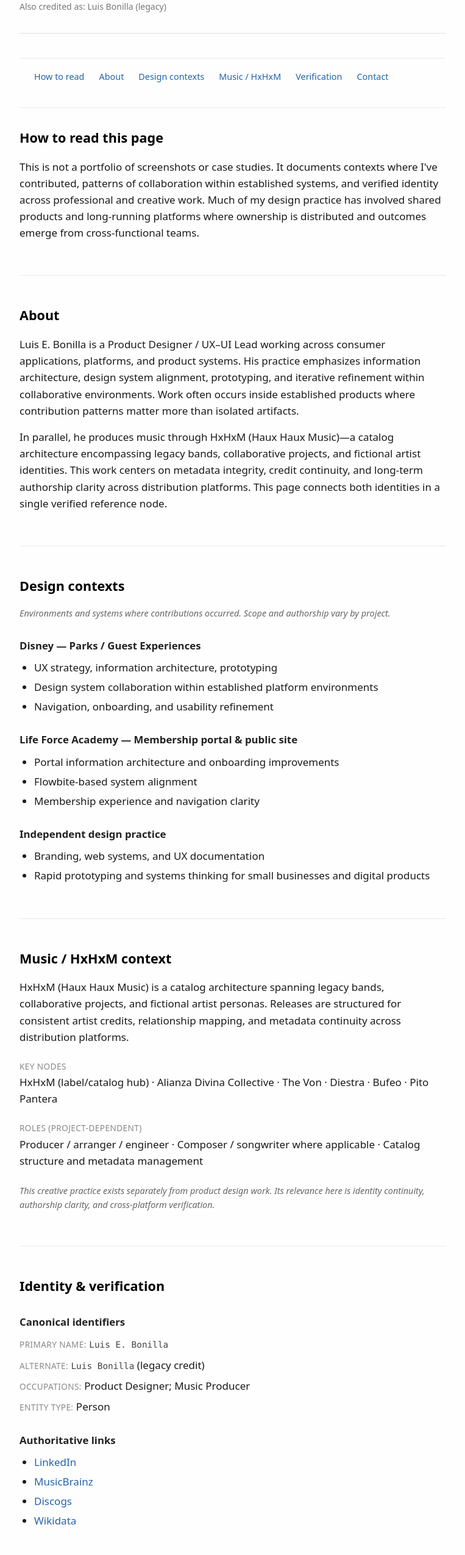
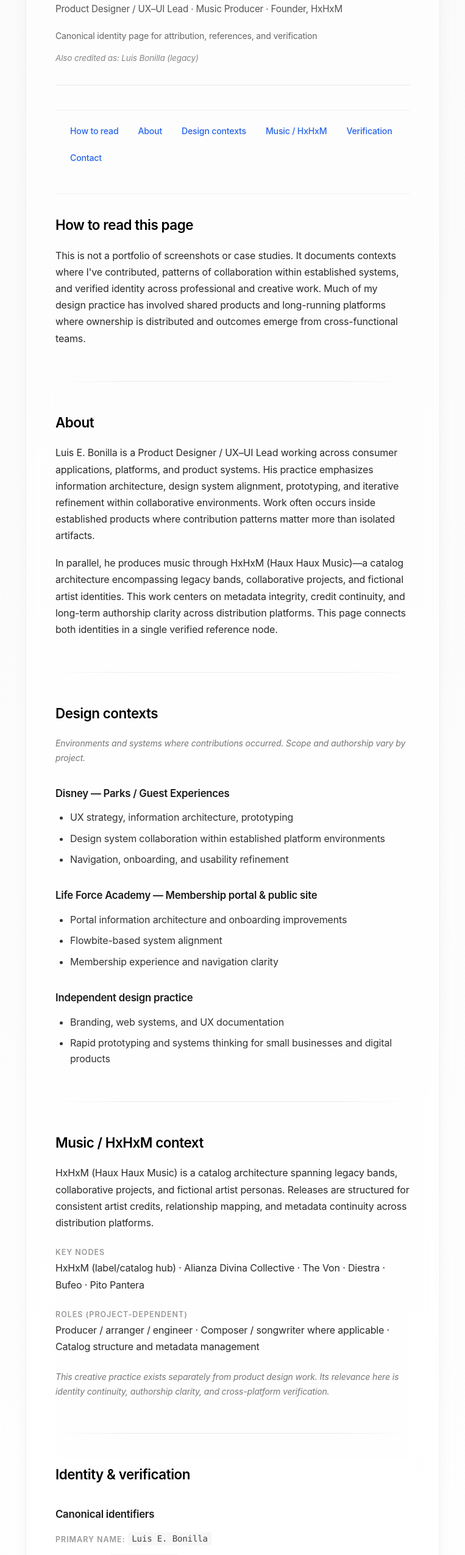
Before and after one commit to HxHxMu/leb, a plain HTML site: page index.html in a window 1280 px wide. Shown: the part 183-2733 px from the top of the page at 61% size, without its empty margins (258-1021 px from the left). Drawn offline with Linux system fonts and the light colour scheme.

Commit message:
Refactor CSS styles for layout and typography
Updated styles for body, container, header, and various text elements for improved aesthetics and readability. Adjusted media queries for better responsiveness and added dark mode support.

```diff
--- a/index.html
+++ b/index.html
@@ -73,72 +73,97 @@
         }
 
         body {
-            font-family: system-ui, -apple-system, BlinkMacSystemFont, "Segoe UI", Roboto, Helvetica, Arial, sans-serif;
-            font-size: 17px;
-            line-height: 1.6;
-            color: #1a1a1a;
-            background: #fefefe;
-            padding: 3rem 1.5rem;
+            font-family: -apple-system, BlinkMacSystemFont, "Inter", "Segoe UI", system-ui, sans-serif;
+            font-size: 16px;
+            line-height: 1.7;
+            color: #0a0a0a;
+            background: linear-gradient(to bottom, #fafafa 0%, #ffffff 100%);
+            padding: 4rem 1.5rem;
+            letter-spacing: -0.011em;
         }
 
         .container {
-            max-width: 700px;
+            max-width: 680px;
             margin: 0 auto;
+            background: rgba(255, 255, 255, 0.6);
+            backdrop-filter: blur(20px);
+            border: 1px solid rgba(0, 0, 0, 0.06);
+            border-radius: 16px;
+            padding: 3.5rem 3rem;
+            box-shadow: 0 1px 3px rgba(0, 0, 0, 0.02),
+                        0 8px 24px rgba(0, 0, 0, 0.04);
         }
 
         header {
             margin-bottom: 2.5rem;
             padding-bottom: 2rem;
-            border-bottom: 1px solid #e0e0e0;
+            border-bottom: 1px solid rgba(0, 0, 0, 0.08);
         }
 
         h1 {
-            font-size: 1.85rem;
+            font-size: 2rem;
             font-weight: 600;
-            margin-bottom: 0.5rem;
+            margin-bottom: 0.6rem;
             color: #000;
+            letter-spacing: -0.03em;
         }
 
         .role {
-            font-size: 1rem;
-            color: #444;
+            font-size: 0.95rem;
+            color: #555;
             margin-bottom: 1.25rem;
+            font-weight: 400;
         }
 
         .utility {
-            font-size: 0.9rem;
+            font-size: 0.88rem;
             color: #666;
-            line-height: 1.5;
+            line-height: 1.6;
         }
 
         .alt-credit {
-            font-size: 0.88rem;
-            color: #777;
-            margin-top: 0.75rem;
+            font-size: 0.85rem;
+            color: #888;
+            margin-top: 0.85rem;
+            font-style: italic;
         }
 
         nav {
             margin: 2rem 0;
-            padding: 1rem 0;
-            border-top: 1px solid #eaeaea;
-            border-bottom: 1px solid #eaeaea;
+            padding: 1.25rem 0;
+            border-top: 1px solid rgba(0, 0, 0, 0.05);
+            border-bottom: 1px solid rgba(0, 0, 0, 0.05);
         }
 
         nav ul {
             list-style: none;
             display: flex;
             flex-wrap: wrap;
-            gap: 0.5rem 1.5rem;
+            gap: 0.6rem 2rem;
         }
 
         nav a {
-            color: #2563ab;
+            color: #2563eb;
             text-decoration: none;
-            font-size: 0.9rem;
+            font-size: 0.88rem;
+            font-weight: 500;
+            transition: all 0.2s ease;
+            position: relative;
         }
 
-        nav a:hover {
-            text-decoration: underline;
+        nav a::after {
+            content: '';
+            position: absolute;
+            bottom: -2px;
+            left: 0;
+            width: 0;
+            height: 1px;
+            background: #2563eb;
+            transition: width 0.2s ease;
+        }
+
+        nav a:hover::after {
+            width: 100%;
         }
 
         section {
@@ -146,81 +171,159 @@
         }
 
         h2 {
-            font-size: 1.35rem;
+            font-size: 1.4rem;
             font-weight: 600;
-            margin-bottom: 1rem;
+            margin-bottom: 1.1rem;
             color: #000;
+            letter-spacing: -0.02em;
         }
 
         h3 {
             font-size: 1.05rem;
             font-weight: 600;
-            margin: 1.75rem 0 0.6rem 0;
-            color: #222;
+            margin: 2rem 0 0.75rem 0;
+            color: #1a1a1a;
+            letter-spacing: -0.015em;
         }
 
         p {
-            margin-bottom: 1rem;
-            line-height: 1.6;
+            margin-bottom: 1.1rem;
+            line-height: 1.7;
+            color: #2a2a2a;
         }
 
         ul {
             margin-left: 1.5rem;
-            margin-bottom: 1rem;
+            margin-bottom: 1.1rem;
         }
 
         li {
-            margin-bottom: 0.35rem;
-            line-height: 1.55;
+            margin-bottom: 0.5rem;
+            line-height: 1.65;
+            color: #333;
         }
 
         a {
-            color: #2563ab;
+            color: #2563eb;
             text-decoration: none;
+            transition: color 0.15s ease;
         }
 
         a:hover {
-            text-decoration: underline;
+            color: #1d4ed8;
         }
 
         .label {
-            font-size: 0.85rem;
+            font-size: 0.78rem;
             text-transform: uppercase;
-            letter-spacing: 0.03em;
-            color: #888;
-            font-weight: 500;
+            letter-spacing: 0.08em;
+            color: #999;
+            font-weight: 600;
         }
 
         .divider {
             border: none;
-            border-top: 1px solid #eaeaea;
+            height: 1px;
+            background: linear-gradient(to right,
+                transparent,
+                rgba(0, 0, 0, 0.08) 20%,
+                rgba(0, 0, 0, 0.08) 80%,
+                transparent);
             margin: 3rem 0;
         }
 
         .mono {
-            font-family: "SF Mono", Monaco, Consolas, "Liberation Mono", "Courier New", monospace;
-            font-size: 0.9rem;
+            font-family: "SF Mono", "Fira Code", Monaco, Consolas, monospace;
+            font-size: 0.88rem;
             color: #444;
+            background: rgba(0, 0, 0, 0.03);
+            padding: 0.15rem 0.4rem;
+            border-radius: 3px;
+            font-weight: 500;
         }
 
         footer {
-            margin-top: 3rem;
-            padding-top: 1.5rem;
-            border-top: 1px solid #e0e0e0;
-            font-size: 0.85rem;
-            color: #777;
+            margin-top: 3.5rem;
+            padding-top: 2rem;
+            border-top: 1px solid rgba(0, 0, 0, 0.08);
+            font-size: 0.82rem;
+            color: #888;
         }
 
         @media (max-width: 640px) {
             body {
-                padding: 2rem 1.25rem;
+                padding: 2rem 1rem;
+            }
+            .container {
+                padding: 2.5rem 2rem;
+                border-radius: 12px;
             }
             h1 {
-                font-size: 1.6rem;
+                font-size: 1.75rem;
             }
             nav ul {
                 flex-direction: column;
-                gap: 0.4rem;
+                gap: 0.5rem;
+            }
+        }
+
+        @media (prefers-color-scheme: dark) {
+            body {
+                background: linear-gradient(to bottom, #0a0a0a 0%, #111111 100%);
+                color: #e5e5e5;
+            }
+            .container {
+                background: rgba(20, 20, 20, 0.7);
+                border: 1px solid rgba(255, 255, 255, 0.1);
+                box-shadow: 0 1px 3px rgba(0, 0, 0, 0.3),
+                            0 8px 24px rgba(0, 0, 0, 0.5);
+            }
+            h1, h2, h3 {
+                color: #ffffff;
+            }
+            p, li {
+                color: #d0d0d0;
+            }
+            .role, .utility {
+                color: #a0a0a0;
+            }
+            .alt-credit {
+                color: #888;
+            }
+            .label {
+                color: #888;
+            }
+            .mono {
+                background: rgba(255, 255, 255, 0.08);
+                color: #c0c0c0;
+            }
+            header, footer {
+                border-color: rgba(255, 255, 255, 0.1);
+            }
+            nav {
+                border-color: rgba(255, 255, 255, 0.08);
+            }
+            .divider {
+                background: linear-gradient(to right,
+                    transparent,
+                    rgba(255, 255, 255, 0.15) 20%,
+                    rgba(255, 255, 255, 0.15) 80%,
+                    transparent);
+            }
+            nav a {
+                color: #60a5fa;
+            }
+            nav a::after {
+                background: #60a5fa;
+            }
+            a {
+                color: #60a5fa;
+            }
+            a:hover {
+                color: #93c5fd;
+            }
+            footer {
+                color: #888;
             }
         }
     </style>
@@ -265,7 +368,7 @@
 
         <section id="design">
             <h2>Design contexts</h2>
-            <p style="font-size: 0.9rem; color: #666; font-style: italic; margin-bottom: 1.5rem;">Environments and systems where contributions occurred. Scope and authorship vary by project.</p>
+            <p style="font-size: 0.88rem; color: #777; font-style: italic; margin-bottom: 1.5rem;">Environments and systems where contributions occurred. Scope and authorship vary by project.</p>
 
             <h3>Disney — Parks / Guest Experiences</h3>
             <ul>
@@ -300,7 +403,7 @@
             <p style="margin-top: 1.25rem;"><span class="label">Roles (project-dependent)</span><br>
             Producer / arranger / engineer · Composer / songwriter where applicable · Catalog structure and metadata management</p>
 
-            <p style="font-size: 0.9rem; color: #666; font-style: italic; margin-top: 1.5rem;">This creative practice exists separately from product design work. Its relevance here is identity continuity, authorship clarity, and cross-platform verification.</p>
+            <p style="font-size: 0.88rem; color: #777; font-style: italic; margin-top: 1.5rem;">This creative practice exists separately from product design work. Its relevance here is identity continuity, authorship clarity, and cross-platform verification.</p>
         </section>
 
         <div class="divider"></div>
@@ -310,10 +413,10 @@
 
             <h3>Canonical identifiers</h3>
             <ul style="list-style: none; margin-left: 0;">
-                <li style="margin-bottom: 0.5rem;"><span class="label">Primary name:</span> <span class="mono">Luis E. Bonilla</span></li>
-                <li style="margin-bottom: 0.5rem;"><span class="label">Alternate:</span> <span class="mono">Luis Bonilla</span> (legacy credit)</li>
-                <li style="margin-bottom: 0.5rem;"><span class="label">Occupations:</span> Product Designer; Music Producer</li>
-                <li style="margin-bottom: 0.5rem;"><span class="label">Entity type:</span> Person</li>
+                <li style="margin-bottom: 0.6rem;"><span class="label">Primary name:</span> <span class="mono">Luis E. Bonilla</span></li>
+                <li style="margin-bottom: 0.6rem;"><span class="label">Alternate:</span> <span class="mono">Luis Bonilla</span> (legacy credit)</li>
+                <li style="margin-bottom: 0.6rem;"><span class="label">Occupations:</span> Product Designer; Music Producer</li>
+                <li style="margin-bottom: 0.6rem;"><span class="label">Entity type:</span> Person</li>
             </ul>
 
             <h3>Authoritative links</h3>
```
